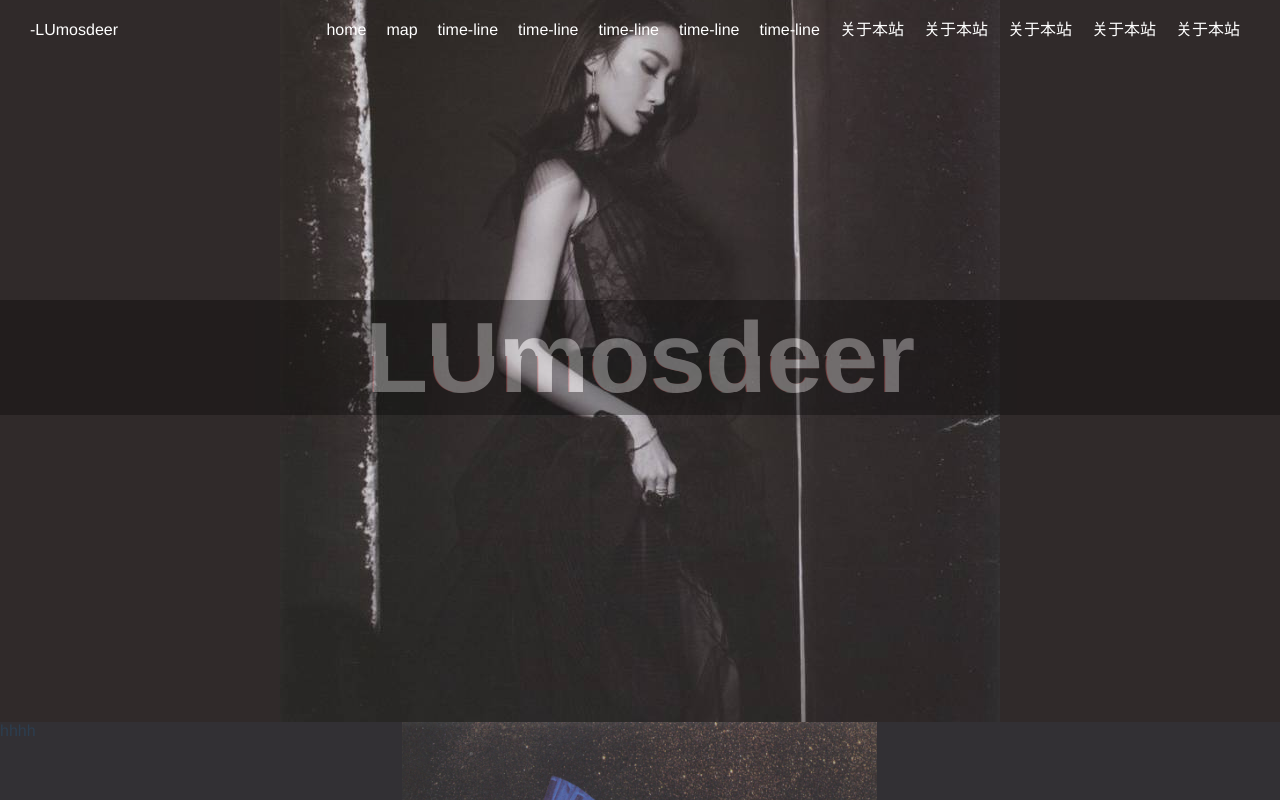
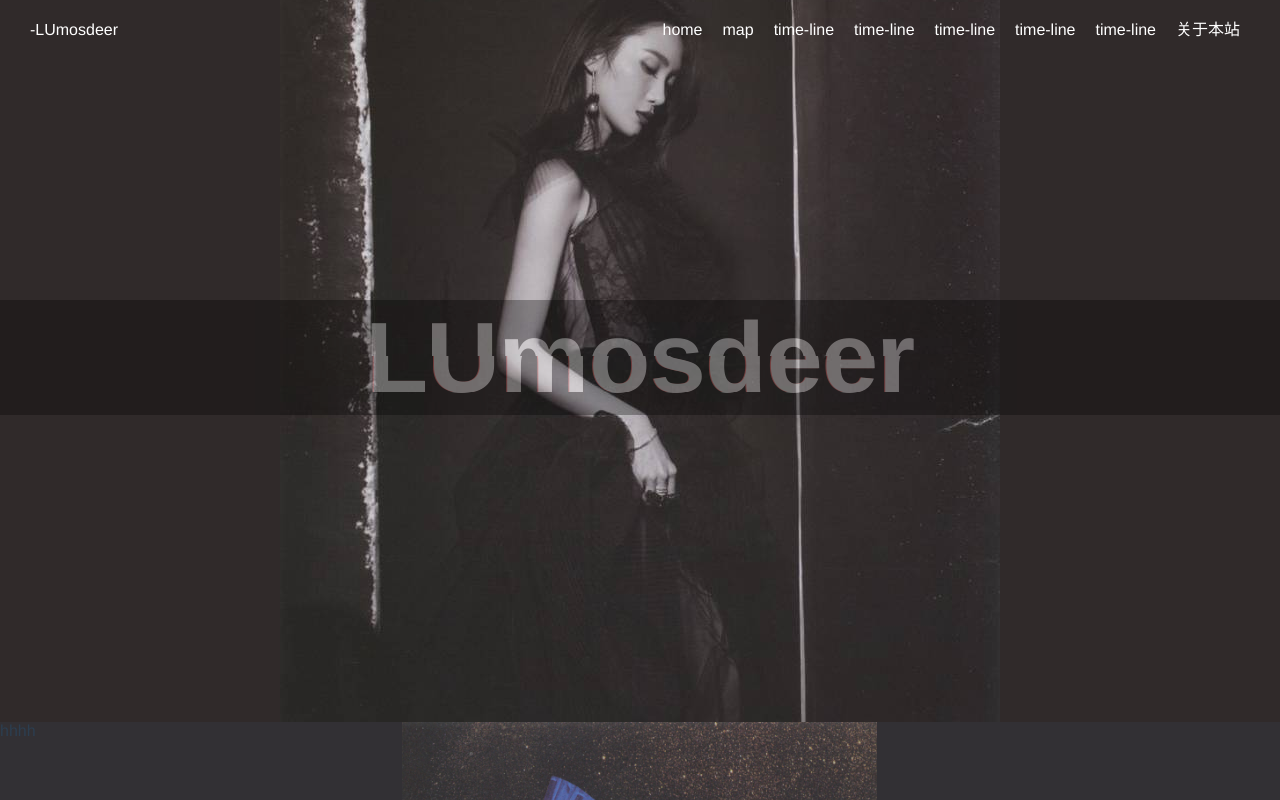
Before and after one commit to hiahiahiakeke/lumosdeer, a Vue app: page / in a window 1280 px wide. Shown: the top 800 px of the page. Built offline with nearby package versions, Linux system fonts and the light colour scheme.

Commit message:
Revert "sssss"
This reverts commit 586610de06a345722c6a7782964879a245605d74.

```diff
--- a/src/App.vue
+++ b/src/App.vue
@@ -17,10 +17,6 @@
           <span>time-line</span>
         </router-link>
         <router-link to="map">
-          <span>关于本站</span>
-          <span>关于本站</span>
-          <span>关于本站</span>
-          <span>关于本站</span>
           <span>关于本站</span>
         </router-link>
       </div>
```
